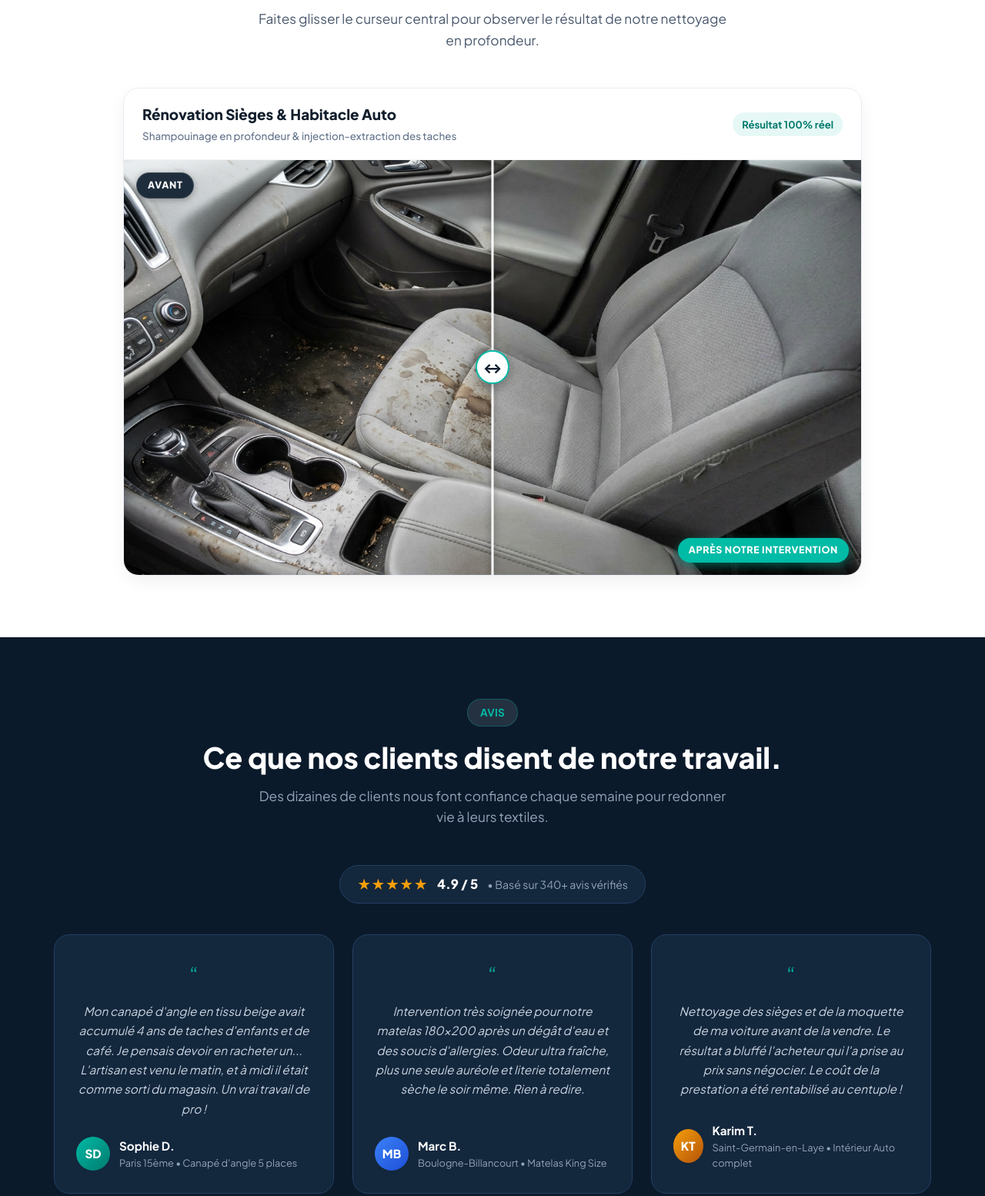
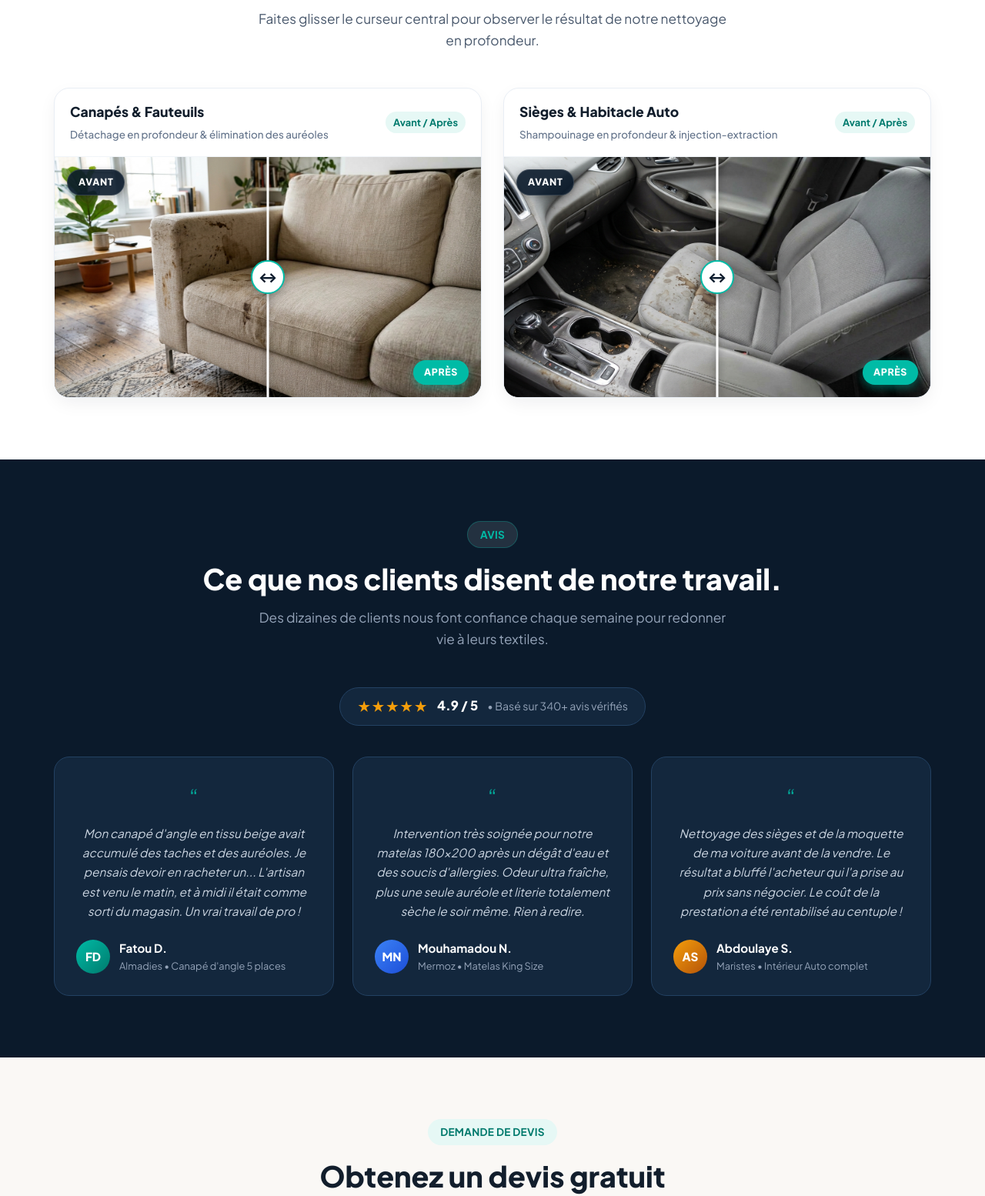
Before and after one commit to foocushop/cleantex-pro, a website: page public/index.html in a window 1280 px wide. Shown: the part 2591-4145 px from the top of the page at 77% size. Drawn offline with Linux system fonts and the light colour scheme.

Commit message:
feat: deux avant-apres cote a cote (canape et siege auto) et placeholders senegalais

```diff
--- a/public/css/style.css
+++ b/public/css/style.css
@@ -827,8 +827,15 @@ button, input, select, textarea {
 }
 
 .comparison-showcase {
-  max-width: 960px;
+  max-width: 1200px;
   margin: 0 auto;
+  width: 100%;
+}
+
+.comparison-grid {
+  display: grid;
+  grid-template-columns: repeat(2, 1fr);
+  gap: 28px;
   width: 100%;
 }
 
@@ -838,29 +845,48 @@ button, input, select, textarea {
   border: 1px solid #e9eef5;
   overflow: hidden;
   box-shadow: var(--shadow-md);
+  display: flex;
+  flex-direction: column;
+  transition: transform 0.2s ease, box-shadow 0.2s ease;
+}
+
+.comparison-card:hover {
+  box-shadow: var(--shadow-lg);
 }
 
 .comparison-header {
-  padding: 18px 24px;
+  padding: 16px 20px;
   display: flex;
   align-items: center;
   justify-content: space-between;
+  gap: 12px;
   border-bottom: 1px solid #f1f5f9;
 }
 
 .comparison-header h4 {
-  font-size: 1.18rem;
+  font-size: 1.1rem;
   font-weight: 800;
   color: var(--text-dark);
+  margin-bottom: 2px;
 }
 
 .comparison-tag {
-  font-size: 0.82rem;
+  font-size: 0.8rem;
   font-weight: 700;
-  padding: 5px 12px;
+  padding: 4px 10px;
   background-color: var(--primary-light);
   color: var(--primary-dark);
   border-radius: var(--radius-pill);
+  white-space: nowrap;
+}
+
+@media (max-width: 900px) {
+  .comparison-grid {
+    grid-template-columns: 1fr;
+    gap: 24px;
+    max-width: 620px;
+    margin: 0 auto;
+  }
 }
 
 /* Interactive Slider Element with Clip-Path (16:9 natural aspect ratio) */
--- a/public/index.html
+++ b/public/index.html
@@ -296,13 +296,38 @@
       </div>
 
       <div class="comparison-showcase">
+        <div class="comparison-grid">
+          <!-- Card 1: Canapés & Fauteuils -->
           <div class="comparison-card">
             <div class="comparison-header">
               <div>
-              <h4>Rénovation Sièges & Habitacle Auto</h4>
-              <span style="font-size: 0.84rem; color: #64748b; font-weight: 500;">Shampouinage en profondeur & injection-extraction des taches</span>
+                <h4>Canapés & Fauteuils</h4>
+                <span style="font-size: 0.84rem; color: #64748b; font-weight: 500;">Détachage en profondeur & élimination des auréoles</span>
               </div>
-            <span class="comparison-tag">Résultat 100% réel</span>
+              <span class="comparison-tag">Avant / Après</span>
+            </div>
+            <div class="compare-container" style="--pos: 50%;">
+              <!-- After (Clean) Image -->
+              <img class="compare-img-after" src="images/sofa-after.jpg" alt="Canapé propre rénové par Casa Clean Service">
+              <!-- Before (Dirty) Image with clip-path -->
+              <img class="compare-img-before" src="images/sofa-before.jpg" alt="Canapé taché avant nettoyage">
+
+              <span class="compare-badge-avant">AVANT</span>
+              <span class="compare-badge-apres">APRÈS</span>
+
+              <div class="compare-divider-line"></div>
+              <div class="compare-handle">↔</div>
+            </div>
+          </div>
+
+          <!-- Card 2: Sièges Auto & Habitacle -->
+          <div class="comparison-card">
+            <div class="comparison-header">
+              <div>
+                <h4>Sièges & Habitacle Auto</h4>
+                <span style="font-size: 0.84rem; color: #64748b; font-weight: 500;">Shampouinage en profondeur & injection-extraction</span>
+              </div>
+              <span class="comparison-tag">Avant / Après</span>
             </div>
             <div class="compare-container" style="--pos: 50%;">
               <!-- After (Clean) Image -->
@@ -311,10 +336,11 @@
               <img class="compare-img-before" src="images/car-interior-before.jpg" alt="Sièges et habitacle avant nettoyage">
 
               <span class="compare-badge-avant">AVANT</span>
-            <span class="compare-badge-apres">APRÈS NOTRE INTERVENTION</span>
+              <span class="compare-badge-apres">APRÈS</span>
 
               <div class="compare-divider-line"></div>
               <div class="compare-handle">↔</div>
+            </div>
           </div>
         </div>
       </div>
@@ -345,14 +371,14 @@
           <div>
             <div class="review-quote-icon">“</div>
             <p class="review-text">
-              Mon canapé d'angle en tissu beige avait accumulé 4 ans de taches d'enfants et de café. Je pensais devoir en racheter un... L'artisan est venu le matin, et à midi il était comme sorti du magasin. Un vrai travail de pro !
+              Mon canapé d'angle en tissu beige avait accumulé des taches et des auréoles. Je pensais devoir en racheter un... L'artisan est venu le matin, et à midi il était comme sorti du magasin. Un vrai travail de pro !
             </p>
           </div>
           <div class="review-author">
-            <div class="author-avatar">SD</div>
+            <div class="author-avatar">FD</div>
             <div class="author-info" style="text-align: left;">
-              <h4>Sophie D.</h4>
-              <p>Paris 15ème • Canapé d'angle 5 places</p>
+              <h4>Fatou D.</h4>
+              <p>Almadies • Canapé d'angle 5 places</p>
             </div>
           </div>
         </div>
@@ -366,10 +392,10 @@
             </p>
           </div>
           <div class="review-author">
-            <div class="author-avatar" style="background: linear-gradient(135deg, #3b82f6, #1d4ed8);">MB</div>
+            <div class="author-avatar" style="background: linear-gradient(135deg, #3b82f6, #1d4ed8);">MN</div>
             <div class="author-info" style="text-align: left;">
-              <h4>Marc B.</h4>
-              <p>Boulogne-Billancourt • Matelas King Size</p>
+              <h4>Mouhamadou N.</h4>
+              <p>Mermoz • Matelas King Size</p>
             </div>
           </div>
         </div>
@@ -383,10 +409,10 @@
             </p>
           </div>
           <div class="review-author">
-            <div class="author-avatar" style="background: linear-gradient(135deg, #f59e0b, #b45309);">KT</div>
+            <div class="author-avatar" style="background: linear-gradient(135deg, #f59e0b, #b45309);">AS</div>
             <div class="author-info" style="text-align: left;">
-              <h4>Karim T.</h4>
-              <p>Saint-Germain-en-Laye • Intérieur Auto complet</p>
+              <h4>Abdoulaye S.</h4>
+              <p>Maristes • Intérieur Auto complet</p>
             </div>
           </div>
         </div>
@@ -424,19 +450,19 @@
             <!-- Nom -->
             <div class="form-group">
               <label for="formNom" class="form-label">Nom & Prénom <span class="required">*</span></label>
-              <input type="text" id="formNom" name="nom" class="form-input" placeholder="Ex: Claire Dupont" required>
+              <input type="text" id="formNom" name="nom" class="form-input" placeholder="Ex : Mouhamadou Ndiaye" required>
             </div>
 
             <!-- Email -->
             <div class="form-group">
               <label for="formEmail" class="form-label">Adresse E-mail</label>
-              <input type="email" id="formEmail" name="email" class="form-input" placeholder="Ex: claire.dupont@email.com">
+              <input type="email" id="formEmail" name="email" class="form-input" placeholder="Ex : m.ndiaye@gmail.com">
             </div>
 
             <!-- Telephone -->
             <div class="form-group">
               <label for="formPhone" class="form-label">Numéro de Téléphone <span class="required">*</span></label>
-              <input type="tel" id="formPhone" name="telephone" class="form-input" placeholder="Ex: 06 12 34 56 78" required>
+              <input type="tel" id="formPhone" name="telephone" class="form-input" placeholder="Ex : 77 123 45 67 ou 78 456 78 90" required>
             </div>
 
             <!-- Service Dropdown -->
@@ -455,13 +481,13 @@
             <!-- Details -->
             <div class="form-group">
               <label for="formDetails" class="form-label">Format / Nombre de places</label>
-              <input type="text" id="formDetails" name="details" class="form-input" placeholder="Ex: Canapé 3 places velours, matelas 160x200...">
+              <input type="text" id="formDetails" name="details" class="form-input" placeholder="Ex : Canapé 3 places velours, matelas 160x200...">
             </div>
 
-            <!-- Ville / Code Postal -->
+            <!-- Ville / Quartier -->
             <div class="form-group">
-              <label for="formVille" class="form-label">Ville ou Code Postal <span class="required">*</span></label>
-              <input type="text" id="formVille" name="ville" class="form-input" placeholder="Ex: 75015 Paris ou Versailles" required>
+              <label for="formVille" class="form-label">Ville ou Quartier <span class="required">*</span></label>
+              <input type="text" id="formVille" name="ville" class="form-input" placeholder="Ex : Dakar, Almadies, Mermoz, Maristes, Plateau..." required>
             </div>
 
             <!-- Date Souhaitée -->
@@ -473,7 +499,7 @@
             <!-- Message / Stains details -->
             <div class="form-group full-width">
               <label for="formMessage" class="form-label">Message / Précision sur les taches</label>
-              <textarea id="formMessage" name="message" class="form-textarea" placeholder="Décrivez brièvement les taches (eau, café, gras, auréoles...) ou vos contraintes d'horaires..."></textarea>
+              <textarea id="formMessage" name="message" class="form-textarea" placeholder="Décrivez brièvement les taches (eau, café, poussière, auréoles...) ou vos disponibilités..."></textarea>
             </div>
 
             <!-- Optional Photos Upload -->
```
Also changed, not shown: public/images/sofa-after.jpg (added), public/images/sofa-before.jpg (added). Lines whose indentation alone changed are shown as unchanged.
